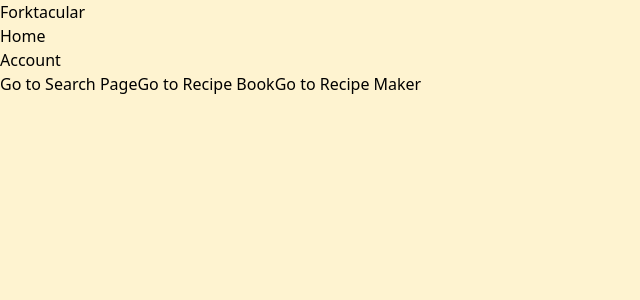
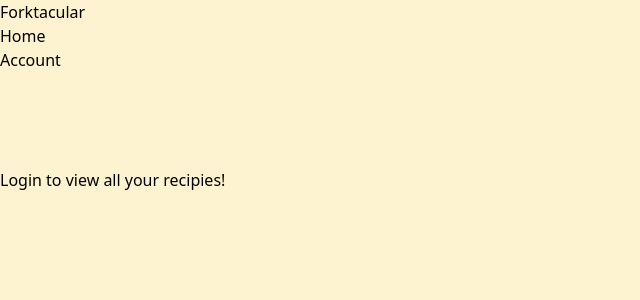
Before and after one commit to Dan-Swarts/Forktacular, a React (Vite) app in the folder client/: page / in a window 1280 px wide. Shown: the top 300 px of the page, without its empty margins (0-640 px from the left). Built offline with nearby package versions, Linux system fonts and the light colour scheme.

Commit message:
added logincheck to the homepage

```diff
--- a/client/src/pages/HomePage.tsx
+++ b/client/src/pages/HomePage.tsx
@@ -1,7 +1,9 @@
 import { useNavigate } from 'react-router-dom';
+import { useState, } from 'react';
 
 const HomePage = () => {
   const navigate = useNavigate();
+  const [loginCheck,_setLoginCheck] = useState(false);
 
   return (
     <div className="min-h-screen bg-[#fef3d0]">
@@ -32,7 +34,22 @@ const HomePage = () => {
       </nav>
 
       {/* Main Content */}
-      <div className="pt-20 px-4">
+
+      {
+        !loginCheck
+          ? (
+              <div className='login-notice'>
+                  <br />
+                  <br />
+                  <br />
+                  <br />
+                  <h1>
+                      Login to view all your recipies!
+                  </h1>
+              </div>
+            )
+
+          : (<div className="pt-20 px-4">
           <div className="grid grid-cols-1 sm:grid-cols-3 gap-4">
             <button
               onClick={() => navigate('/search')}
@@ -54,6 +71,7 @@ const HomePage = () => {
             </button>
           </div>
         </div>
+      )}
     </div>
   );
 };
```
Lines whose indentation alone changed are shown as unchanged.
